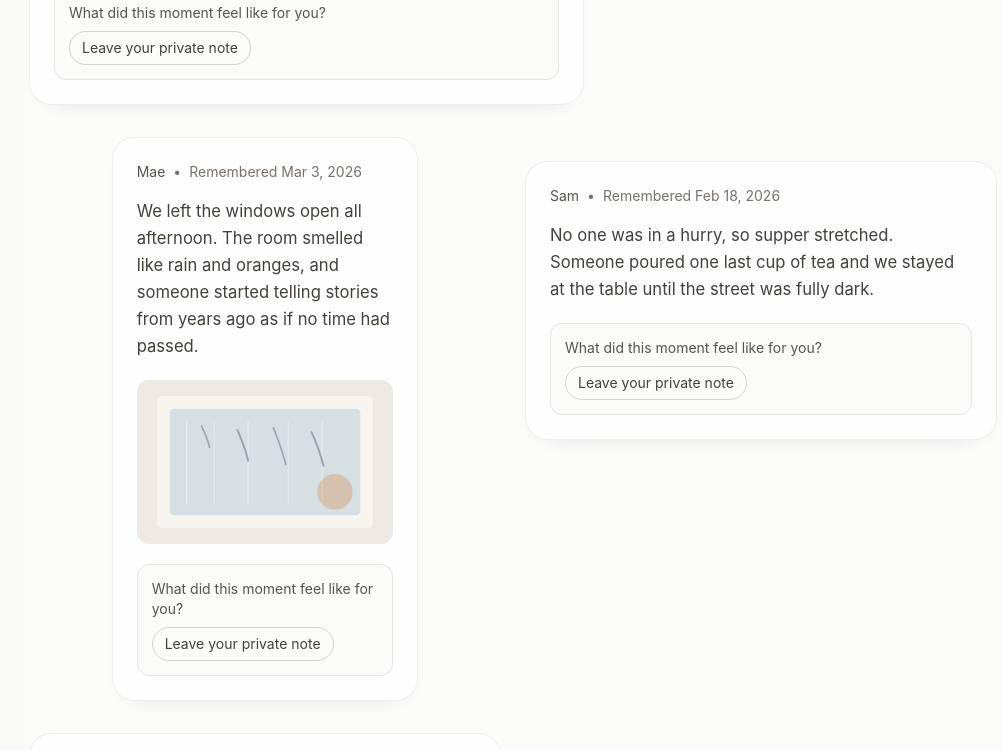
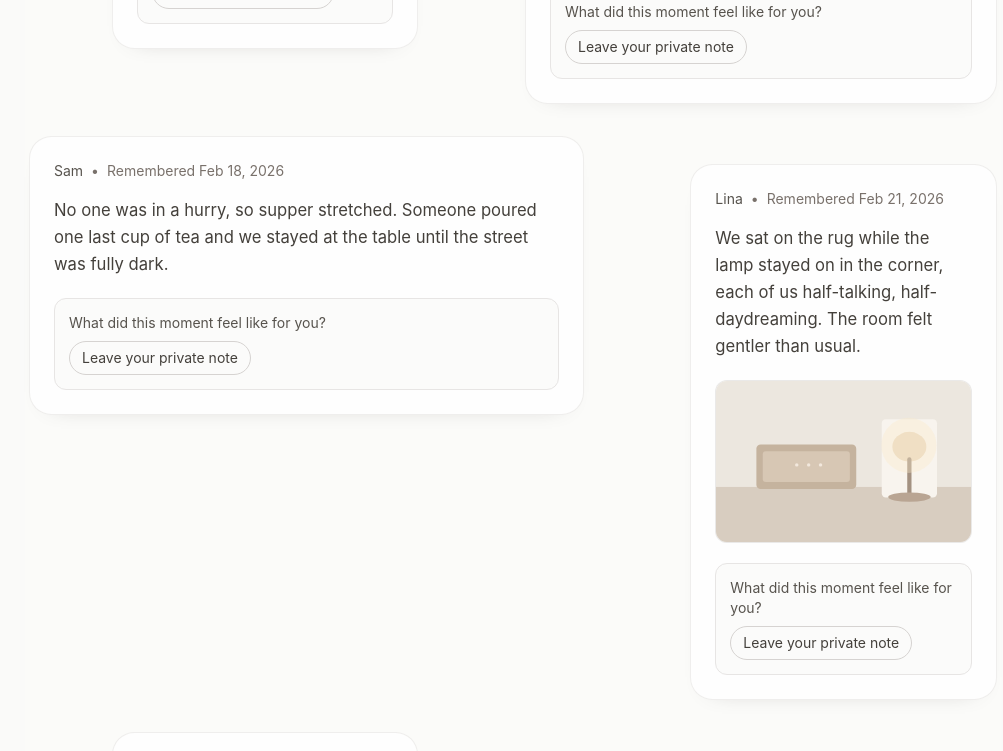
Before and after one commit to vanderjt/tessera, a Next.js app: page /mosaics/1 in a window 1280 px wide. Shown: the part 1600-2351 px from the top of the page, without its empty margins (127-1130 px from the left). Built offline with nearby package versions, Linux system fonts and the light colour scheme.

Commit message:
Refine mosaic layout to paired-band-first rhythm

```diff
--- a/app/(app)/mosaics/[mosaicId]/page.tsx
+++ b/app/(app)/mosaics/[mosaicId]/page.tsx
@@ -89,36 +89,22 @@ const momentBands = [
     slots: ['md:col-span-7 lg:col-span-7', 'md:col-span-5 md:pt-8 lg:col-span-4 lg:col-start-9'],
   },
   {
-    moments: [moments[2]],
-    slots: ['md:col-span-8 lg:col-span-7'],
-  },
-  {
-    moments: [moments[3], moments[4]],
+    moments: [moments[2], moments[3]],
     slots: ['md:col-span-5 lg:col-span-4 lg:col-start-2', 'md:col-span-7 md:pt-6 lg:col-span-6 lg:col-start-7'],
   },
   {
-    moments: [moments[5], moments[6]],
-    slots: ['md:col-span-7 lg:col-span-6', 'md:col-span-5 md:pt-7 lg:col-span-4 lg:col-start-8'],
+    moments: [moments[4], moments[5]],
+    slots: ['md:col-span-8 lg:col-span-7', 'md:col-span-4 md:pt-7 lg:col-span-4 lg:col-start-9'],
   },
   {
-    moments: [moments[7], moments[8]],
-    slots: ['md:col-span-5 lg:col-span-4 lg:col-start-3', 'md:col-span-7 md:pt-5 lg:col-span-6 lg:col-start-7'],
+    moments: [moments[6], moments[7], moments[8]],
+    slots: [
+      'md:col-span-6 lg:col-span-4 lg:col-start-2',
+      'md:col-span-6 md:pt-5 lg:col-span-5 lg:col-start-7',
+      'md:col-span-7 md:col-start-3 lg:col-span-6 lg:col-start-4',
+    ],
   },
 ];
-
-const bandSideByIndex = momentBands.reduce<Record<number, 'left' | 'right'>>((sideMap, band, bandIndex) => {
-  if (band.moments.length !== 1) {
-    return sideMap;
-  }
-
-  const singleBandsSeen = Object.keys(sideMap).length;
-  const side: 'left' | 'right' = singleBandsSeen % 2 === 0 ? 'left' : 'right';
-
-  return {
-    ...sideMap,
-    [bandIndex]: side,
-  };
-}, {});
 
 export default async function MosaicPage({ params }: PageProps) {
   const { mosaicId } = await params;
@@ -154,16 +140,7 @@ export default async function MosaicPage({ params }: PageProps) {
         {momentBands.map((band, bandIndex) => (
           <div key={`band-${bandIndex}`} className="grid gap-5 md:grid-cols-12 lg:gap-6">
             {band.moments.map((moment, momentIndex) => (
-              <div
-                key={`${moment.author}-${moment.timestamp}`}
-                className={
-                  band.moments.length === 1
-                    ? bandSideByIndex[bandIndex] === 'left'
-                      ? `${band.slots[momentIndex]} md:col-start-1 lg:col-start-1`
-                      : `${band.slots[momentIndex]} md:col-start-5 lg:col-start-6`
-                    : band.slots[momentIndex]
-                }
-              >
+              <div key={`${moment.author}-${moment.timestamp}`} className={band.slots[momentIndex]}>
                 <MomentCard
                   author={moment.author}
                   timestamp={moment.timestamp}
```
